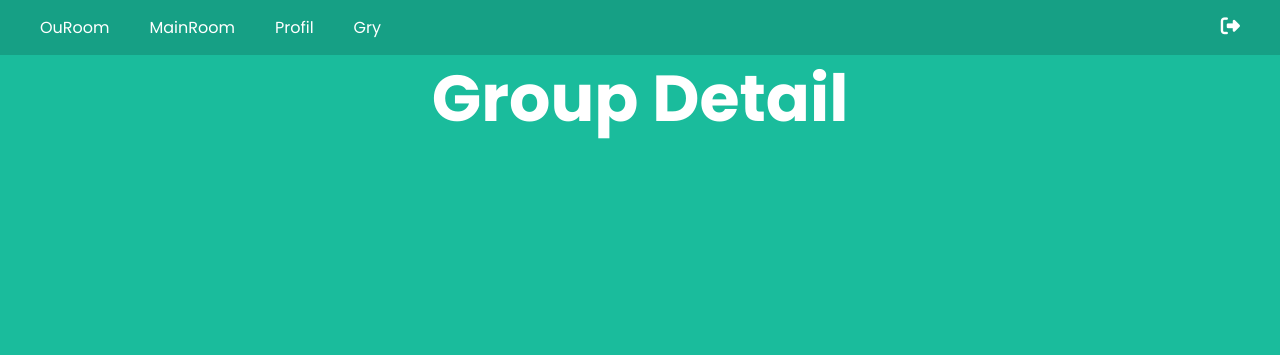
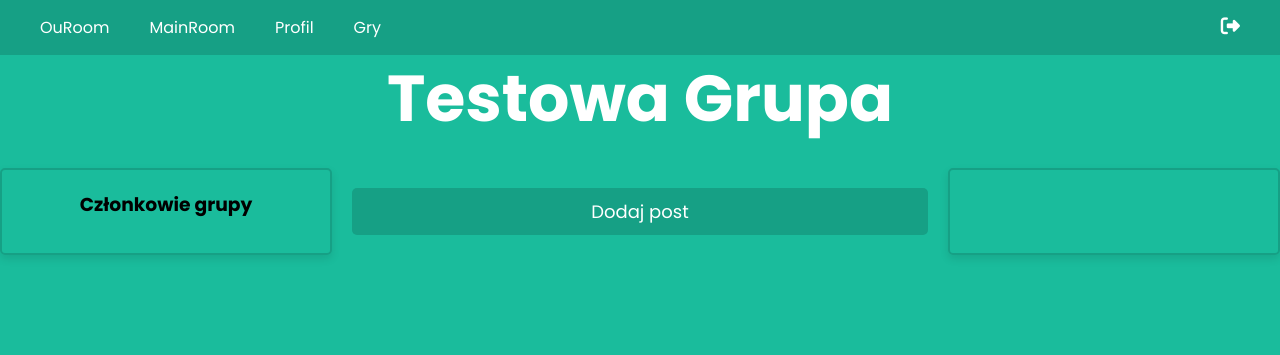
Before and after one commit to Dzony97/OuRoom, a Django app: page /ouroom/group/1 in a window 1280 px wide. Shown: the top 355 px of the page. Run offline with Django 4.2, Linux system fonts and the light colour scheme; data comes from the database, SQL or seed files in the repository; both versions use the stored data as it was after the commit; some libraries are stand-ins or nearby versions.

Commit message:
Modified group-detail page. Added List Members, group Description

```diff
--- a/OuRoom/rooms/templates/rooms/group_detail.html
+++ b/OuRoom/rooms/templates/rooms/group_detail.html
@@ -1,6 +1,25 @@
 {% extends "rooms/mainroom.html" %}
 {% block content %}
 
-<h1>Group Detail</h1>
+<h1>{{ object.name }}</h1>
+
+<div class="container">
+
+    <div class="left-container">
+        <h3>Członkowie grupy</h3>
+    </div>
+
+    <div class="center-container">
+        <a href="{% url 'post_new' %}" class="submit-style">Dodaj post</a>
+    </div>
+
+    <div class="right-container">
+        {% if object.description %}
+            <h3>Opis grupy</h3>
+            <p>{{ object.description }}</p>
+        {% endif %}
+    </div>
+
+</div>
 
 {% endblock content %}
--- a/OuRoom/static/css/main.css
+++ b/OuRoom/static/css/main.css
@@ -17,8 +17,6 @@ body {
     padding-top: 50px;
     min-height: 100vh;
 }
-
-
 
 ::selection {
   background: rgba(26, 188, 156, 0.3);
@@ -401,6 +399,39 @@ a.button-style:hover {
   border: 4px solid #000; /* Gruba czarna ramka */
 }
 
+
+
+.container {
+    display: flex;              /* Ustawienie flexboxa */
+    justify-content: space-between; /* Rozmieszcza elementy równomiernie w kontenerze */
+    width: 100%;                /* Szerokość kontenera na całą szerokość strony */
+}
+
+.left-container, .right-container {
+    flex: 1;                   /* Każdy z bocznych divów zajmuje 25% */
+    padding: 20px;             /* Dodanie odstępów wewnątrz każdego diva */
+}
+
+.center-container {
+    flex: 2;                   /* Środkowy div zajmuje 50% */
+    padding: 20px;             /* Dodanie odstępów wewnątrz diva */
+}
+
+.left-container {
+    text-align: center;
+    border: 2px solid #16a085;
+    border-radius: 5px;
+    box-shadow: 0 4px 8px rgba(0, 0, 0, 0.1);
+}
+
+.right-container {
+    text-align: center;
+    border: 2px solid #16a085;
+    border-radius: 5px;
+    box-shadow: 0 4px 8px rgba(0, 0, 0, 0.1);
+}
+
+
 .comment-content {
   margin-top: 10px;
 }
```
Also changed, not shown: OuRoom/db.sqlite3.
